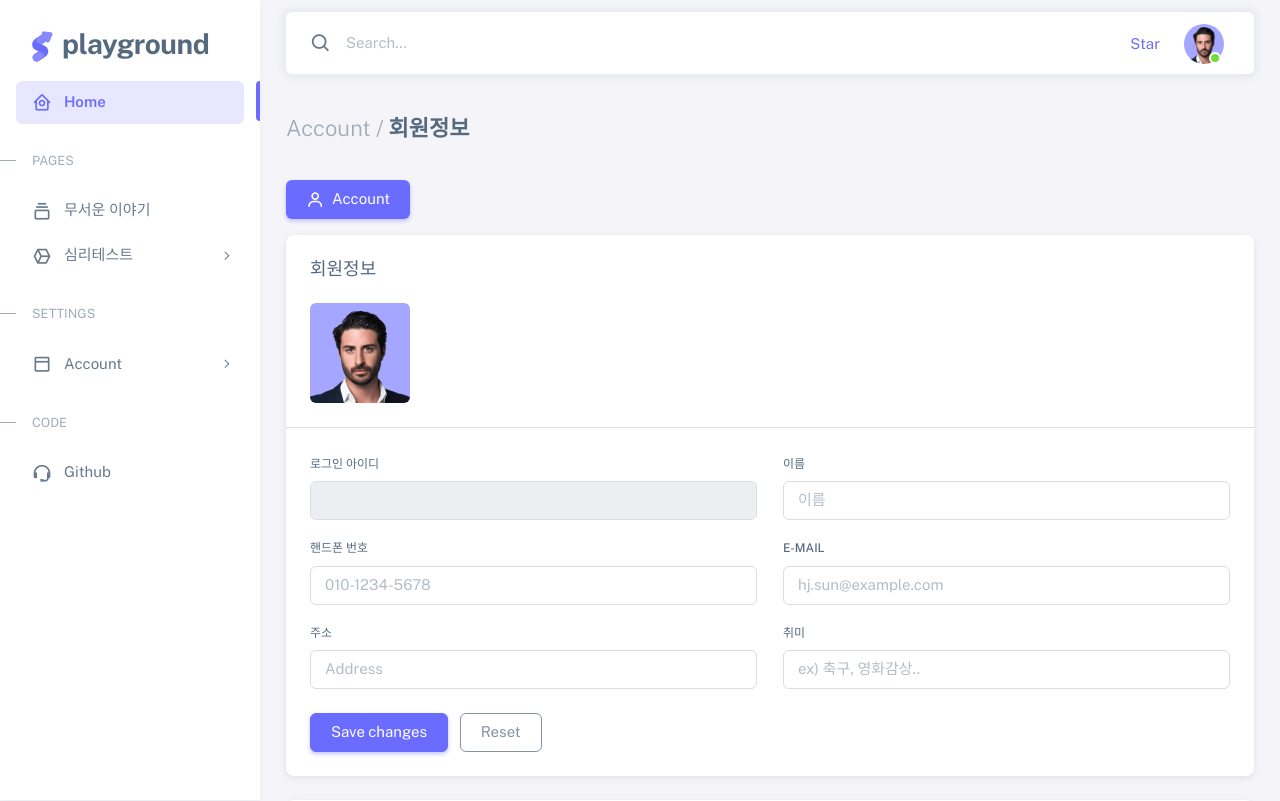
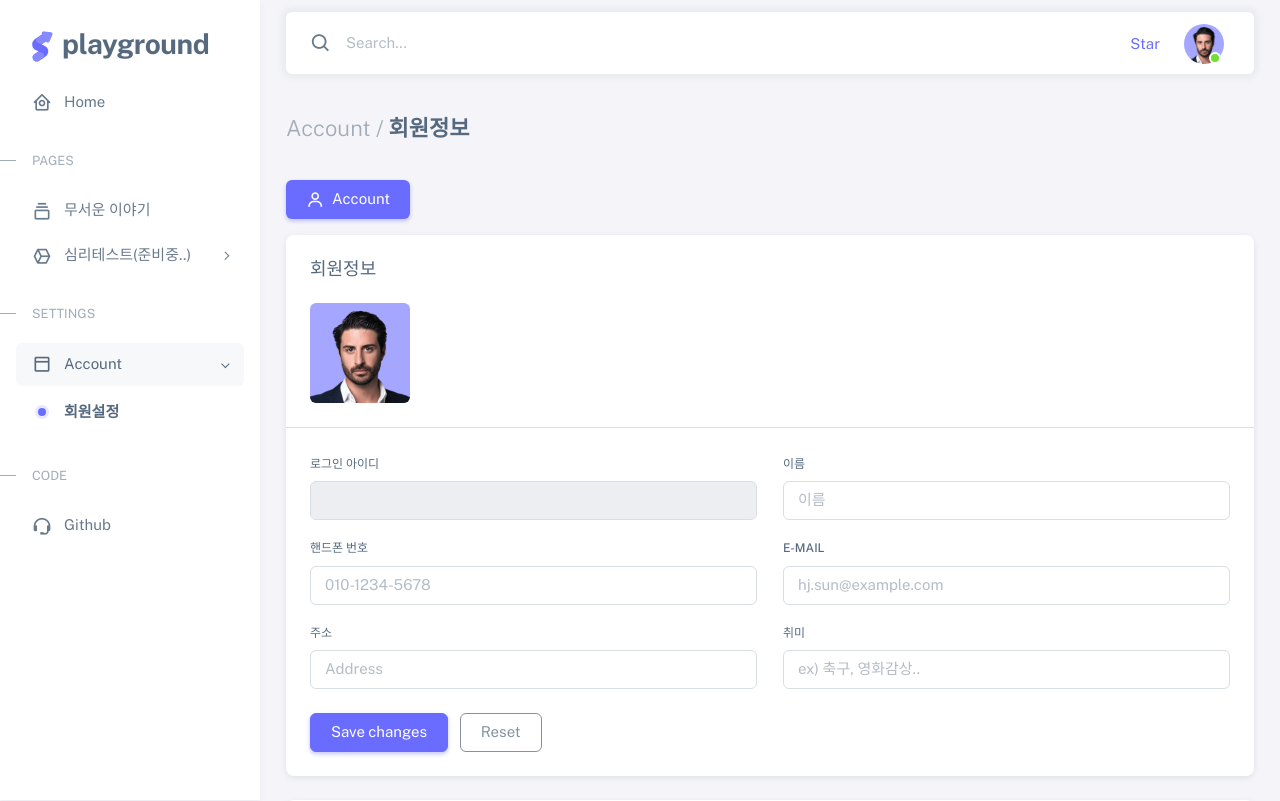
Before and after one commit to ssunhj2/playground, a Spring app: page /member/account/authAccount in a window 1280 px wide. Shown: the top 801 px of the page. Run offline with Thymeleaf, Linux system fonts and the light colour scheme; the template is opened without the code that fills it: most values are stand-ins (such as "Sample title", 1, 10 or a date in 2020); data that the repository does not hold is empty; some of the project's set-up classes (security, data sources, template engines, error pages and the like) are left out, and stand-ins take their place; some libraries are stand-ins or nearby versions.

Commit message:
1. 기본게시판&호러게시판 왼쪽메뉴 active 이벤트 반영 2. 호러게시판 사용자정보 표시 & 로그아웃 기능 추가

```diff
--- a/src/main/resources/static/common/css/common.css
+++ b/src/main/resources/static/common/css/common.css
@@ -1,6 +1,10 @@
 /* sneat, darkpan 의 최상위 div에 height 지정 */
 .full-height{
     height: 75vh !important;
+}
+
+.hide {
+    display: none;
 }
 
 /* font color */
--- a/src/main/resources/templates/home.html
+++ b/src/main/resources/templates/home.html
@@ -11,6 +11,7 @@ main home 페이지
     <!-- Content wrapper -->
     <div class="content-wrapper">
       <!-- Content -->
+      <div id="PAGE_ID" class="hide">HOME</div>
       <div class="container-xxl flex-grow-1 container-p-y">
         <div class="row">
           <div class="col-lg-8 mb-4 order-0">
--- a/src/main/resources/templates/horr/horrorHome.html
+++ b/src/main/resources/templates/horr/horrorHome.html
@@ -8,6 +8,7 @@
       layout:decorate="~{theme/darkpan/layout/default}">
 <th:block layout:fragment="content-darkpan">
 <div class="layout-wrapper">
+  <div id="PAGE_ID" class="hide">HORR_HOME</div>
   <!-- 안내 -->
   <div class="container-fluid pt-4 px-4">
     <div class="bg-secondary rounded p-4">
--- a/src/main/resources/templates/horr/story/horrStDetail.html
+++ b/src/main/resources/templates/horr/story/horrStDetail.html
@@ -7,6 +7,7 @@
       layout:decorate="~{theme/darkpan/layout/default}">
 <th:block layout:fragment="content-darkpan">
 <div>
+    <div id="PAGE_ID" class="hide">HORR_ST</div>
     <div class="container-fluid pt-4 px-4">
         <div class="bg-secondary p-4">
             <h6 class="text-body">무서운이야기</h6>
@@ -74,9 +75,6 @@
         location.href='/download?fileNo=' + fileNo;
     }
 
-    function aa(){
-        alert('a');
-    }
 
     <!-- 조회수를 업데이트 한다.-->
     function addViewCount(){
--- a/src/main/resources/templates/horr/story/horrStList.html
+++ b/src/main/resources/templates/horr/story/horrStList.html
@@ -8,6 +8,7 @@
       layout:decorate="~{theme/darkpan/layout/default}">
 <th:block layout:fragment="content-darkpan">
 <div class="layout-wrapper">
+    <div id="PAGE_ID" class="hide">HORR_ST</div>
     <div class="container-fluid pt-4 px-4">
         <div class="bg-secondary p-4">
             <h6 class="text-body">무서운이야기</h6>
--- a/src/main/resources/templates/horr/story/horrStNew.html
+++ b/src/main/resources/templates/horr/story/horrStNew.html
@@ -8,6 +8,7 @@
       layout:decorate="~{theme/darkpan/layout/default}">
 <th:block layout:fragment="content-darkpan">
 <div class="layout-wrapper">
+    <div id="PAGE_ID" class="hide">HORR_ST</div>
     <div class="container-fluid pt-4 px-4">
         <div class="bg-secondary p-4">
             <h6 class="text-body">무서운이야기</h6>
--- a/src/main/resources/templates/member/account/authAccount.html
+++ b/src/main/resources/templates/member/account/authAccount.html
@@ -7,6 +7,7 @@
       layout:decorate="~{theme/sneat/layout/default}">
 <th:block layout:fragment="content-sneat">
 <div class="content-wrapper">
+    <div id="PAGE_ID" class="hide">ACCOUNT</div>
     <div class="container-xxl flex-grow-1 container-p-y">
         <h4 class="fw-bold py-3 mb-4"><span class="text-muted fw-light">Account /</span> 회원정보</h4>
         <div class="row">
--- a/src/main/resources/templates/theme/darkpan/fragments/script.html
+++ b/src/main/resources/templates/theme/darkpan/fragments/script.html
@@ -6,8 +6,10 @@
         <!--<script src="/webjars/jquery/3.5.1/jquery.min.js"></script>-->
         <!--<script src="/static/theme/darkpan/js/jquery-3.4.1.min.js"></script>
         <script src="/static/theme/darkpan/js/bootstrap5.bundle.min.js"></script>-->
-        <link href="/static/theme/darkpan/js/jquery-3.4.1.min.js">
-        <link href="/static/theme/darkpan/js/bootstrap5.bundle.min.js">
+        <!--<link href="/static/theme/darkpan/js/jquery-3.4.1.min.js">-->
+        <script src="https://code.jquery.com/jquery-3.4.1.min.js"></script>
+        <script src="https://cdn.jsdelivr.net/npm/bootstrap@5.0.0/dist/js/bootstrap.bundle.min.js"></script>
+        <!--<link href="/static/theme/darkpan/js/bootstrap5.bundle.min.js">-->
         <script src="/static/theme/darkpan/lib/chart/chart.min.js"></script>
         <script src="/static/theme/darkpan/lib/easing/easing.min.js"></script>
         <script src="/static/theme/darkpan/lib/waypoints/waypoints.min.js"></script>
--- a/src/main/resources/templates/theme/darkpan/fragments/top.html
+++ b/src/main/resources/templates/theme/darkpan/fragments/top.html
@@ -17,9 +17,8 @@
                         <span class="d-none d-lg-inline-flex">John Doe</span>
                     </a>
                     <div class="dropdown-menu dropdown-menu-end bg-secondary border-0 rounded-0 rounded-bottom m-0">
-                        <a href="#" class="dropdown-item">My Profile</a>
-                        <a href="#" class="dropdown-item">Settings</a>
-                        <a href="#" class="dropdown-item">Log Out</a>
+                        <a href="javascript:goAccount();" class="dropdown-item">My Profile</a>
+                        <a href="javascript:goLogout();" class="dropdown-item">Log Out</a>
                     </div>
                 </div>
             </div>
--- a/src/main/resources/templates/theme/sneat/fragments/menu.html
+++ b/src/main/resources/templates/theme/sneat/fragments/menu.html
@@ -65,7 +65,7 @@
 
         <ul class="menu-inner py-1">
             <!-- Dashboard -->
-                <li class="menu-item active">
+            <li class="menu-item active" id="HOME">
                 <a href="home" class="menu-link">
                     <i class="menu-icon tf-icons bx bx-home-circle"></i>
                     <div data-i18n="Analytics">Home</div>
@@ -85,17 +85,17 @@
             <li class="menu-item">
                 <a href="javascript:void(0);" class="menu-link menu-toggle">
                     <i class="menu-icon tf-icons bx bx-cube-alt"></i>
-                        <div data-i18n="Misc">심리테스트</div>
+                    <div data-i18n="Misc">심리테스트(준비중..)</div>
                 </a>
                 <ul class="menu-sub">
                     <li class="menu-item">
                         <a href="pages-misc-error.html" class="menu-link">
-                                <div data-i18n="Error">색깔</div>
+                            <div data-i18n="Error">색깔(준비중..)</div>
                         </a>
                     </li>
                     <li class="menu-item">
                         <a href="pages-misc-under-maintenance.html" class="menu-link">
-                                <div data-i18n="Under Maintenance">mbti</div>
+                            <div data-i18n="Under Maintenance">mbti(준비중..)</div>
                         </a>
                     </li>
                 </ul>
@@ -109,7 +109,7 @@
                     <div data-i18n="Account Settings">Account</div>
                 </a>
                 <ul class="menu-sub">
-                        <li class="menu-item">
+                    <li class="menu-item" id="ACCOUNT">
                         <a href="javascript:goAccount();" class="menu-link">
                             <div data-i18n="Account">회원설정</div>
                         </a>
@@ -130,5 +130,18 @@
         </ul>
     </aside>
     <!-- / Menu -->
+<script type="application/javascript">
+    <!-- 메뉴 active 설정 -->
+    function setMenu(){
+        let pageId = $('#PAGE_ID').text();
+        console.log(pageId);
+
+        let targetEle = $('aside#layout-menu ul.menu-inner');
+        targetEle.find('li.menu-item.active').removeClass('active open');
+        targetEle.find('li.menu-item#'+ pageId).addClass('active');
+        targetEle.find('li.menu-item#'+ pageId).parent().closest('li').addClass('open');
+    }
+
+</script>
 </th:block>
 </html>
--- a/src/main/resources/templates/theme/sneat/layout/default.html
+++ b/src/main/resources/templates/theme/sneat/layout/default.html
@@ -43,10 +43,15 @@ sneat 테마(기본테마)의 default 레이아웃 구성
 <script type="application/javascript">
 <!-- dom 트리 준비이후 실행-->
 $(function() {
+    <!-- 검색 -->
     if(typeof(goSearch) == 'function'){
         goSearch();
     }
 
+    <!-- 메뉴 active 설정  -->
+    if(typeof(setMenu) == 'function'){
+        setMenu();
+    }
 });
 
 </script>
```
Also changed, not shown: src/main/resources/templates/theme/darkpan/fragments/menu.html (+14 -2 lines), src/main/resources/templates/theme/darkpan/layout/default.html (+6 -2 lines). Lines whose indentation alone changed are shown as unchanged.
